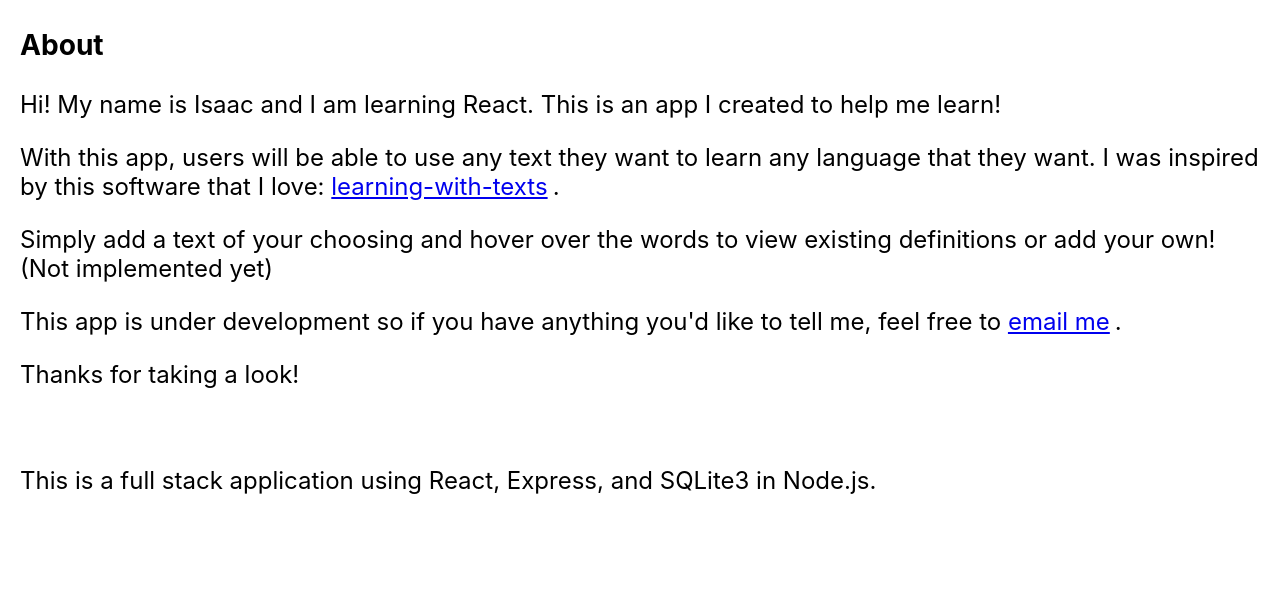
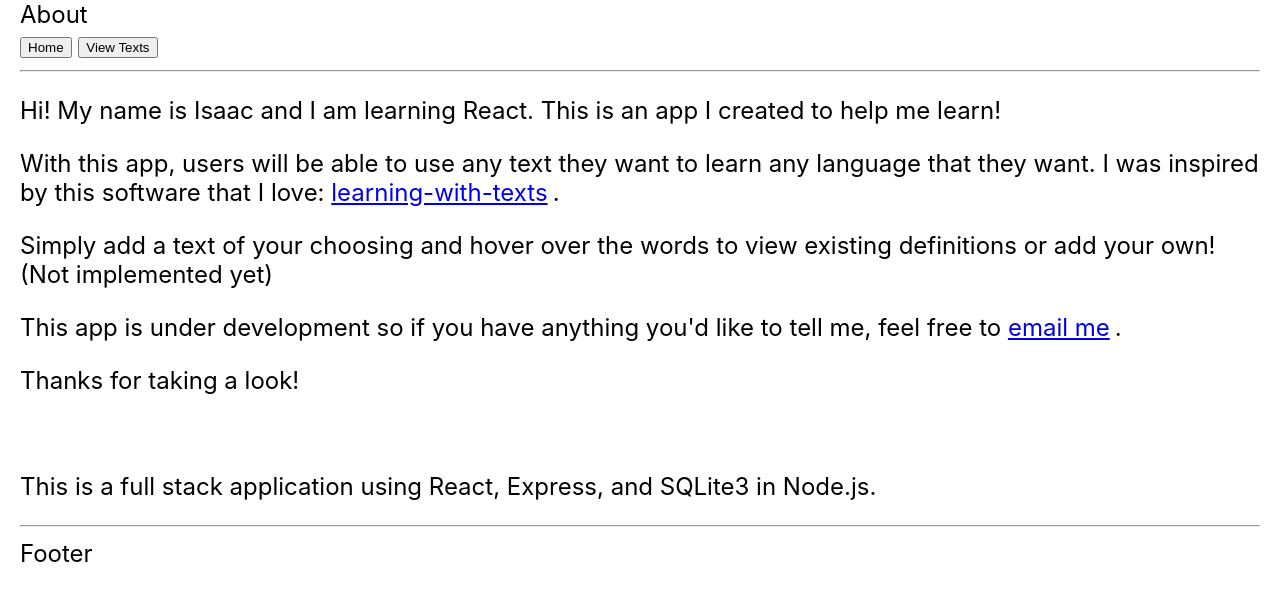
Before and after one commit to IsaacYocum/learn-lang, a React (Create React App) app: page /about in a window 1280 px wide. Shown: the top 600 px of the page. Built offline with nearby package versions, Linux system fonts and the light colour scheme.

Commit message:
Overhaueled headers

```diff
--- a/src/App.js
+++ b/src/App.js
@@ -1,5 +1,5 @@
 // import logo from './logo.svg';
-import { createContext, useState, useContext, useMemo } from 'react';
+import React, { createContext, useState, useContext, useMemo } from 'react';
 import './App.css';
 import Home from './components/Home.js'
 import { Switch, Route } from 'react-router-dom';
@@ -9,37 +9,41 @@ import AddText from './components/AddText';
 import About from './components/About';
 import EditText from './components/EditText';
 import Header from './components/Header';
+import Footer from './components/Footer';
 
-function App() {
-  const HeaderContext = createContext({
-    title: '',
-    buttons: [],
-    setHeaderContext: () => {},
+const App = () => {
+  const [headerState, setHeaderState] = useState({
+    "title": '',
+    "text": null,
+    "buttons": []
   });
 
   return (
     <div className="App">
-      {/* <Header /> */}
+      <Header headerState={headerState} />
+
       <Switch>
         <Route path="/texts/viewtext/:textId" render={props =>
-          <TextViewer textId={props.match.params.textId} />}>
+          <TextViewer textId={props.match.params.textId} setHeaderState={setHeaderState} />}>
         </Route>
         <Route path="/texts/edittext/:textId" render={props =>
-          <EditText textId={props.match.params.textId} />}>
+          <EditText textId={props.match.params.textId} setHeaderState={setHeaderState} />}>
         </Route>
         <Route path="/texts/addtext">
-          <AddText />
+          <AddText setHeaderState={setHeaderState} />
         </Route>
         <Route path="/texts">
-          <TextsViewer />
+          <TextsViewer setHeaderState={setHeaderState} />
         </Route>
         <Route path="/about">
-          <About />
+          <About setHeaderState={setHeaderState} />
         </Route>
         <Route path="/">
-          <Home />
+          <Home setHeaderState={setHeaderState} />
         </Route>
       </Switch>
+
+      <Footer />
     </div>
   );
 }
--- a/src/components/About.js
+++ b/src/components/About.js
@@ -1,9 +1,14 @@
-import React from 'react';
+import React, { useEffect } from 'react';
 
-const About = () => {
+const About = ({ setHeaderState }) => {
+    useEffect(() => {
+        setHeaderState({
+            "title": 'About'
+        })
+    }, [])
+
     return (
         <div>
-            <h3>About</h3>
             <p>
                 Hi! My name is Isaac and I am learning React. This is an app I created to help me learn!
             </p>
--- a/src/components/AddText.js
+++ b/src/components/AddText.js
@@ -1,11 +1,17 @@
-import React, { useState } from 'react';
+import React, { useEffect, useState } from 'react';
 import { useHistory } from "react-router-dom";
 import axios from 'axios'
 
-const AddText = () => {
+const AddText = ({setHeaderState}) => {
     const [title, setTitle] = useState('')
     const [text, setText] = useState('')
     const history = useHistory()
+
+    useEffect(() => {
+        setHeaderState({
+            "title": "Add text"
+        })
+    }, [])
 
     const handleTitleChange = (event) => {
         setTitle(event.target.value)
@@ -33,7 +39,6 @@ const AddText = () => {
 
     return (
         <div>
-            <h3>Add a text</h3>
             <form onSubmit={handleSubmit}>
                 <label>
                     Title:
--- a/src/components/EditText.js
+++ b/src/components/EditText.js
@@ -2,12 +2,16 @@ import React, { useEffect, useState } from 'react';
 import { useHistory } from "react-router-dom";
 import axios from 'axios'
 
-const EditText = ({ textId }) => {
+const EditText = ({ textId, setHeaderState }) => {
     const [title, setTitle] = useState('')
     const [text, setText] = useState('')
     const history = useHistory()
 
     useEffect(() => {
+        setHeaderState({
+            "title": "Edit text"
+        })
+
         axios.get(`/api/texts/${textId}`)
             .then(resp => {
                 console.log(resp)
--- a/src/components/Header.js
+++ b/src/components/Header.js
@@ -1,7 +1,8 @@
-import React from 'react'
-import { useHistory } from 'react-router-dom'
+import React, { useContext } from 'react'
+import { useHistory, matchPath } from 'react-router-dom'
 
-const Header = ({title, text}) => {
+const Header = ({ headerState }) => {
+    console.log(headerState)
     const history = useHistory()
 
     const onHomeClick = () => {
@@ -13,13 +14,13 @@ const Header = ({title, text}) => {
     }
 
     const onEditClick = () => {
-        history.push(`/texts/edittext/${text.textId}`)
+        history.push(`/texts/edittext/${headerState.text.textId}`)
     }
 
-    if (text) {
+    if (headerState.text) {
         return (
             <div>
-                {title}
+                {headerState.title}
                 <br></br>
                 <button onClick={onHomeClick}>Home</button>
                 &nbsp;
@@ -33,7 +34,7 @@ const Header = ({title, text}) => {
 
     return (
         <div>
-            {title}
+            {headerState.title}
             <br></br>
             <button onClick={onHomeClick}>Home</button>
             &nbsp;
--- a/src/components/Home.js
+++ b/src/components/Home.js
@@ -1,13 +1,15 @@
-import React from 'react'
+import React, { useEffect } from 'react'
 import { Link } from 'react-router-dom';
-import Header from './Header';
-import Footer from './Footer';
 
-const Home = () => {
+const Home = ({ setHeaderState }) => {
+    useEffect(() => {
+        setHeaderState({
+            "title": "Home"
+        })
+    }, [])
+
     return (
         <div>
-            <Header title={"Home"} />
-
             <nav>
                 <Link to="/texts/viewtext">View Texts</Link>
                 <br></br>
@@ -15,8 +17,6 @@ const Home = () => {
                 <br></br>
                 <Link to="/about">About</Link>
             </nav>
-
-            <Footer />
         </div>
     )
 }
--- a/src/components/TextViewer.js
+++ b/src/components/TextViewer.js
@@ -1,10 +1,8 @@
 import React, { useState, useEffect } from 'react'
-import Header from './Header'
-import Footer from './Footer'
 import axios from 'axios'
 import Word from './Word'
 
-const TextViewer = ({ textId }) => {
+const TextViewer = ({ textId, setHeaderState }) => {
     const [text, setText] = useState({})
     const [isLoading, setIsLoading] = useState(true);
     const [anyCharacter, setAnyCharacter] = useState([])
@@ -13,6 +11,11 @@ const TextViewer = ({ textId }) => {
     useEffect(() => {
         axios.get(`/api/texts/${textId}`)
             .then(resp => {
+                setHeaderState({
+                    "title": resp.data[0].title,
+                    "text": resp.data[0]
+                })
+
                 setText(resp.data[0])
                 let textData = resp.data[0].text
                 console.log('text', typeof textData)
@@ -49,8 +52,6 @@ const TextViewer = ({ textId }) => {
 
     return (
         <div>
-            <Header title={text.title} text={text}/>
-
             <div className='textBody'>
                 {console.log('anyCharacter', anyCharacter)}
                 {console.log('definedWords', definedWords)}
@@ -84,8 +85,6 @@ const TextViewer = ({ textId }) => {
                     }
                 })}
             </div>
-
-            <Footer />
         </div>
     )
 }
--- a/src/components/TextsViewer.js
+++ b/src/components/TextsViewer.js
@@ -1,16 +1,18 @@
 import React, { useState, useEffect } from 'react'
 import { useHistory } from "react-router-dom";
 import { Link } from 'react-router-dom'
-import Header from './Header';
-import Footer from './Footer';
 import './TextsViewer.css'
 import axios from 'axios'
 
-const TextsViewer = () => {
+const TextsViewer = ({ setHeaderState }) => {
     const [texts, setTexts] = useState([])
     const history = useHistory()
 
     useEffect(() => {
+        setHeaderState({
+            "title": 'Available Texts'
+        })
+
         axios.get('/api/texts')
             .then(textsJson => {
                 setTexts(textsJson.data)
@@ -37,8 +39,6 @@ const TextsViewer = () => {
 
     return (
         <div>
-            <Header title={"Available Texts"} />
-
             <button onClick={handleAddTextClick}>Add Text</button>
             <nav>
                 <ul>
@@ -56,8 +56,6 @@ const TextsViewer = () => {
                     })}
                 </ul>
             </nav>
-
-            <Footer />
         </div>
     )
 }
```
